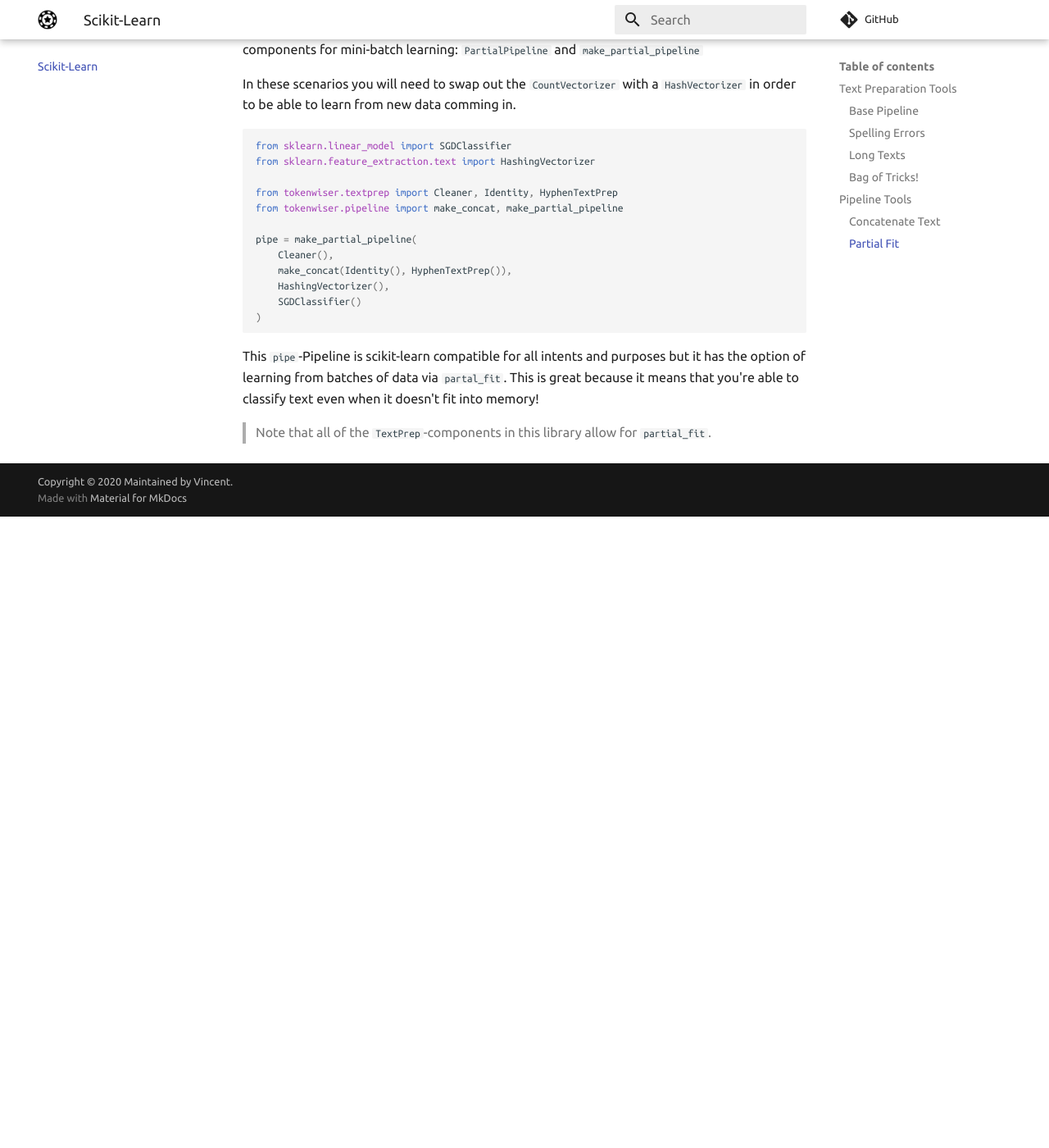
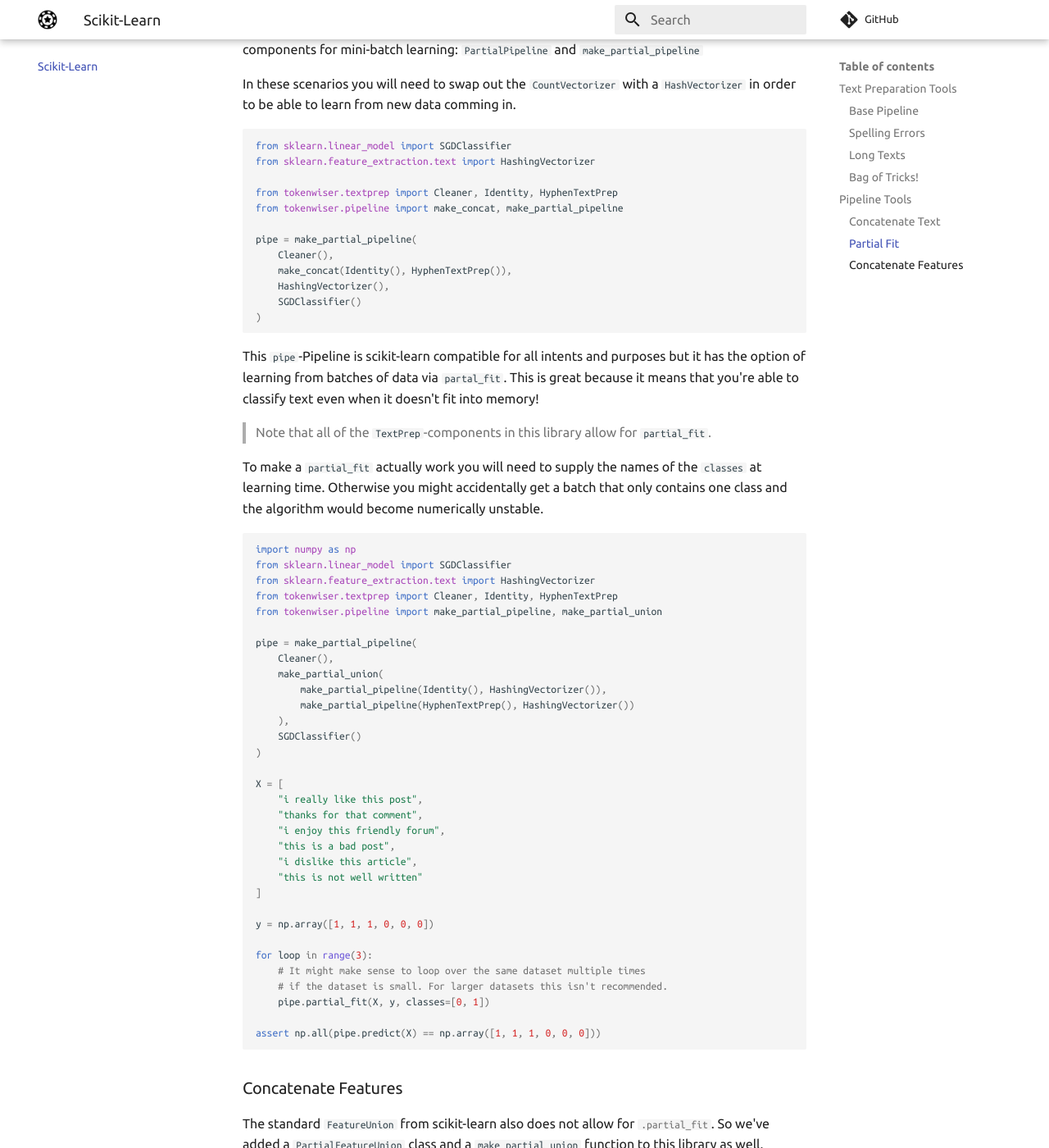
Before and after one commit to koaning/tokenwiser, an MkDocs documentation site: the page built from docs/guide/sklearn.md, in a window 1280 px wide and 1400 px high, scrolled down 5212 px. Shown: the whole window at 82% size. Built offline with MkDocs 1.6.1 and Material for MkDocs 9.7.7, drawn with Linux system fonts in a browser that asks for light colours; comment, search, counter and statistics services are not loaded; before the commit the page ends 5842 px from its top, so only the background shows below that; some of the changed text lies outside the part shown.

Commit message:
added-tests

````diff
--- a/docs/guide/sklearn.md
+++ b/docs/guide/sklearn.md
@@ -189,3 +189,80 @@ but it has the option of learning from batches of data via `partal_fit`. This is
 because it means that you're able to classify text even when it doesn't fit into memory!
 
 > Note that all of the `TextPrep`-components in this library allow for `partial_fit`.
+
+To make a `partial_fit` actually work you will need to supply the names of the `classes`
+at learning time. Otherwise you might accidentally get a batch that only contains one class
+and the algorithm would become numerically unstable.
+
+```python
+import numpy as np
+from sklearn.linear_model import SGDClassifier
+from sklearn.feature_extraction.text import HashingVectorizer
+from tokenwiser.textprep import Cleaner, Identity, HyphenTextPrep
+from tokenwiser.pipeline import make_partial_pipeline, make_partial_union
+
+pipe = make_partial_pipeline(
+    Cleaner(),
+    make_partial_union(
+        make_partial_pipeline(Identity(), HashingVectorizer()),
+        make_partial_pipeline(HyphenTextPrep(), HashingVectorizer())
+    ),
+    SGDClassifier()
+)
+
+X = [
+    "i really like this post",
+    "thanks for that comment",
+    "i enjoy this friendly forum",
+    "this is a bad post",
+    "i dislike this article",
+    "this is not well written"
+]
+
+y = np.array([1, 1, 1, 0, 0, 0])
+
+for loop in range(3):
+    # It might make sense to loop over the same dataset multiple times
+    # if the dataset is small. For larger datasets this isn't recommended.
+    pipe.partial_fit(X, y, classes=[0, 1])
+
+assert np.all(pipe.predict(X) == np.array([1, 1, 1, 0, 0, 0]))
+```
+
+### Concatenate Features
+
+The standard `FeatureUnion` from scikit-learn also does not allow for `.partial_fit`. So we've
+added a `PartialFeatureUnion` class and a `make_partial_union` function to this library as well.
+
+```python
+import numpy as np
+from sklearn.linear_model import SGDClassifier
+from sklearn.feature_extraction.text import HashingVectorizer
+from tokenwiser.textprep import Cleaner, Identity, HyphenTextPrep
+from tokenwiser.pipeline import make_partial_pipeline, make_partial_union
+
+pipe = make_partial_pipeline(
+    Cleaner(),
+    make_partial_union(
+        make_partial_pipeline(Identity(), HashingVectorizer()),
+        make_partial_pipeline(HyphenTextPrep(), HashingVectorizer())
+    ),
+    SGDClassifier()
+)
+
+X = [
+    "i really like this post",
+    "thanks for that comment",
+    "i enjoy this friendly forum",
+    "this is a bad post",
+    "i dislike this article",
+    "this is not well written"
+]
+
+y = np.array([1, 1, 1, 0, 0, 0])
+
+for loop in range(3):
+    pipe.partial_fit(X, y, classes=[0, 1])
+
+assert np.all(pipe.predict(X) == np.array([1, 1, 1, 0, 0, 0]))
+```
````
Also changed, not shown: 2 other files.
